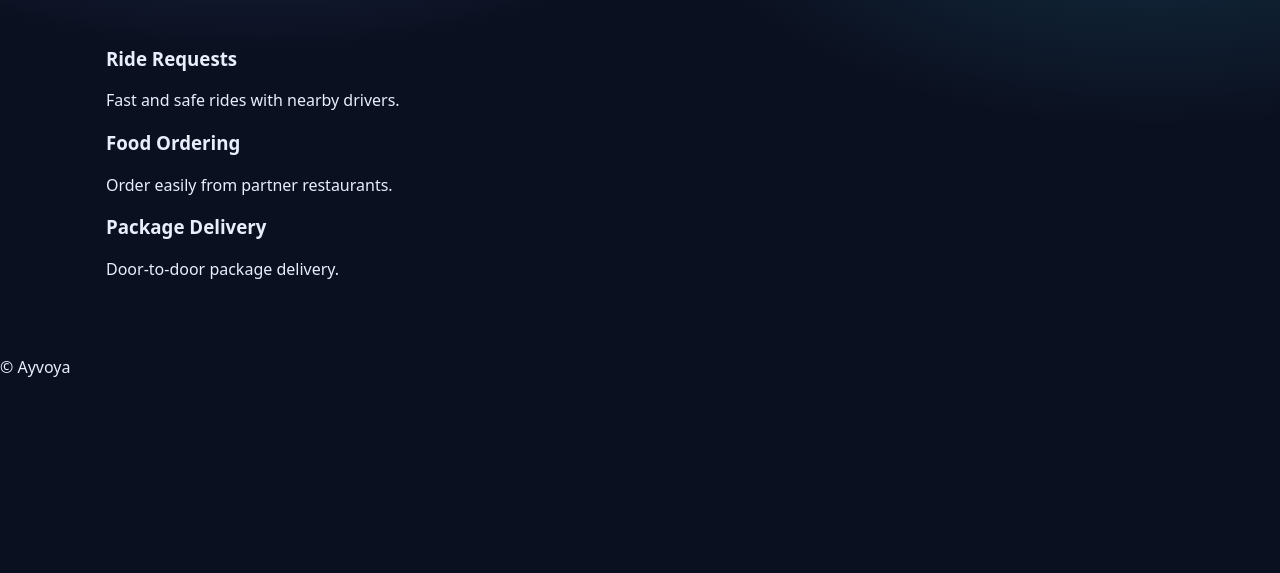
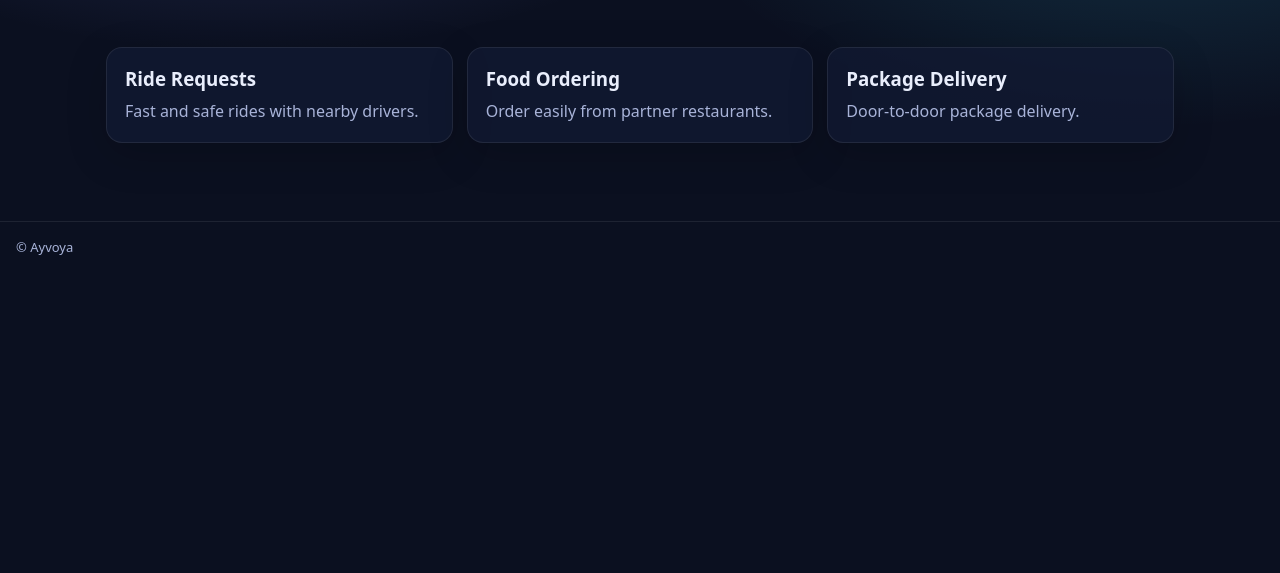
Before and after one commit to volkan77cabas-afk/ayvoya.com, a plain HTML site: page index.html in a window 1280 px wide. Shown: the part 227-800 px from the top of the page. Drawn offline with Linux system fonts and the light colour scheme.

Commit message:
Update style.css

```diff
--- a/style.css
+++ b/style.css
@@ -66,4 +66,35 @@ a{color:inherit; text-decoration:none}
 .btn:hover{transform: translateY(-1px); transition: .15s ease}
 
 .hero{padding:30px 0 18px}
-h1{font-size:4
+h1{font-size:42px; margin:0 0 10px}
+.lead{color:var(--muted); font-size:16px; max-width:720px; line-height:1.6}
+
+.grid3{
+  display:grid;
+  grid-template-columns: repeat(3, minmax(0,1fr));
+  gap:14px;
+  margin-top:16px;
+}
+.card{
+  border:1px solid var(--line);
+  background: rgba(18,26,51,.75);
+  border-radius: var(--radius);
+  padding:18px;
+  box-shadow: 0 12px 40px rgba(0,0,0,.18);
+}
+.card h3{margin:0 0 8px}
+.card p{margin:0; color:var(--muted); line-height:1.6}
+
+.footer{
+  margin-top:18px;
+  display:flex; justify-content:space-between; gap:10px;
+  color: var(--muted);
+  font-size:13px;
+  border-top:1px solid var(--line);
+  padding:16px;
+}
+
+@media (max-width: 900px){
+  .grid3{grid-template-columns: 1fr}
+  h1{font-size:34px}
+}
```
